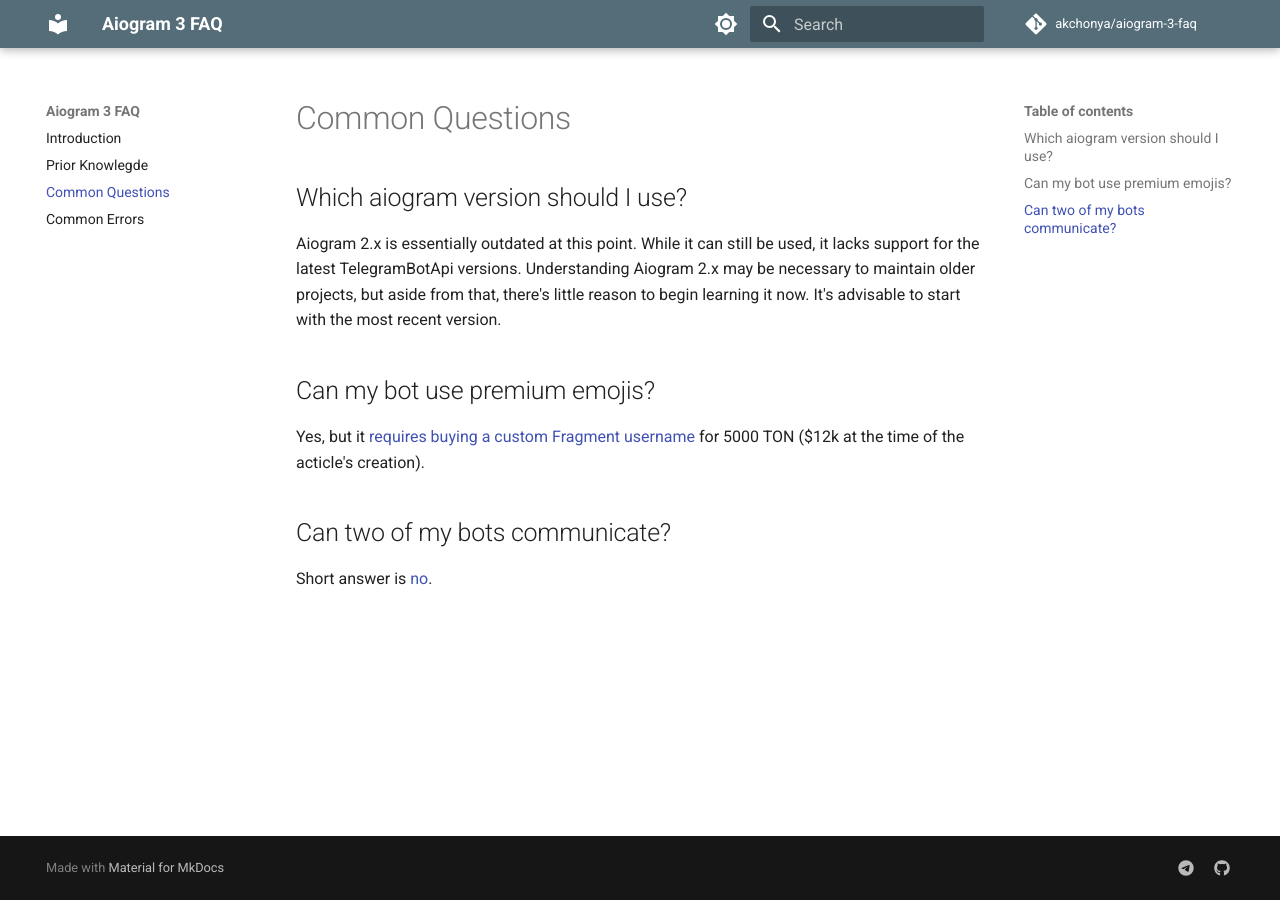
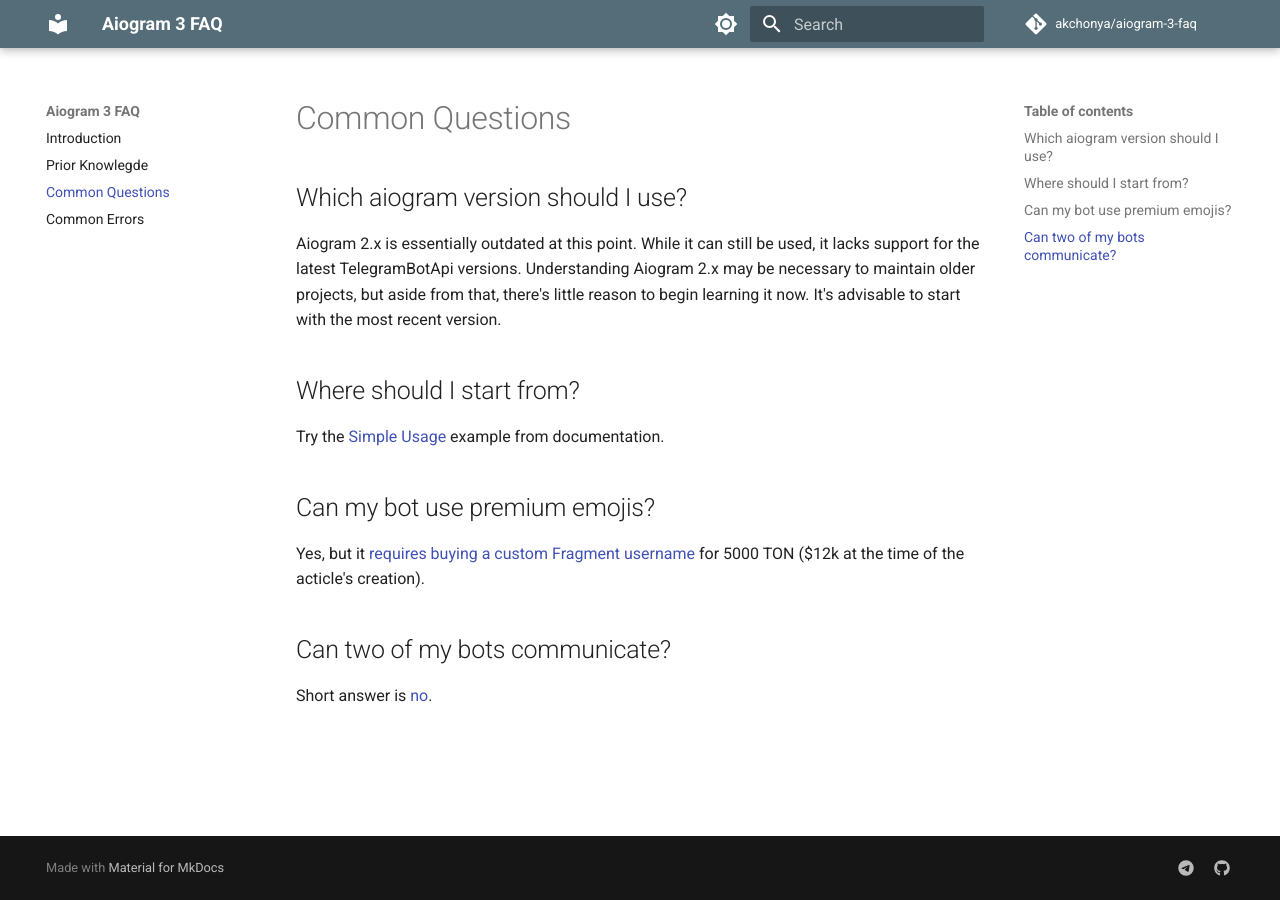
Before and after one commit to akchonya/aiogram-3-faq, an MkDocs documentation site: the page built from docs/common_questions.md, in a window 1280 px wide. Built offline with MkDocs 1.6.1 and Material for MkDocs 9.7.7, drawn with Linux system fonts in a browser that asks for light colours; comment, search, counter and statistics services are not loaded.

Commit message:
add simple usage

```diff
--- a/docs/common_questions.md
+++ b/docs/common_questions.md
@@ -3,6 +3,10 @@
 ## Which aiogram version should I use?
 
 Aiogram 2.x is essentially outdated at this point. While it can still be used, it lacks support for the latest TelegramBotApi versions. Understanding Aiogram 2.x may be necessary to maintain older projects, but aside from that, there's little reason to begin learning it now. It's advisable to start with the most recent version.
+
+## Where should I start from?
+
+Try the [Simple Usage](https://docs.aiogram.dev/en/latest/#simple-usage) example from documentation.
 
 ## Can my bot use premium emojis?
 
```
